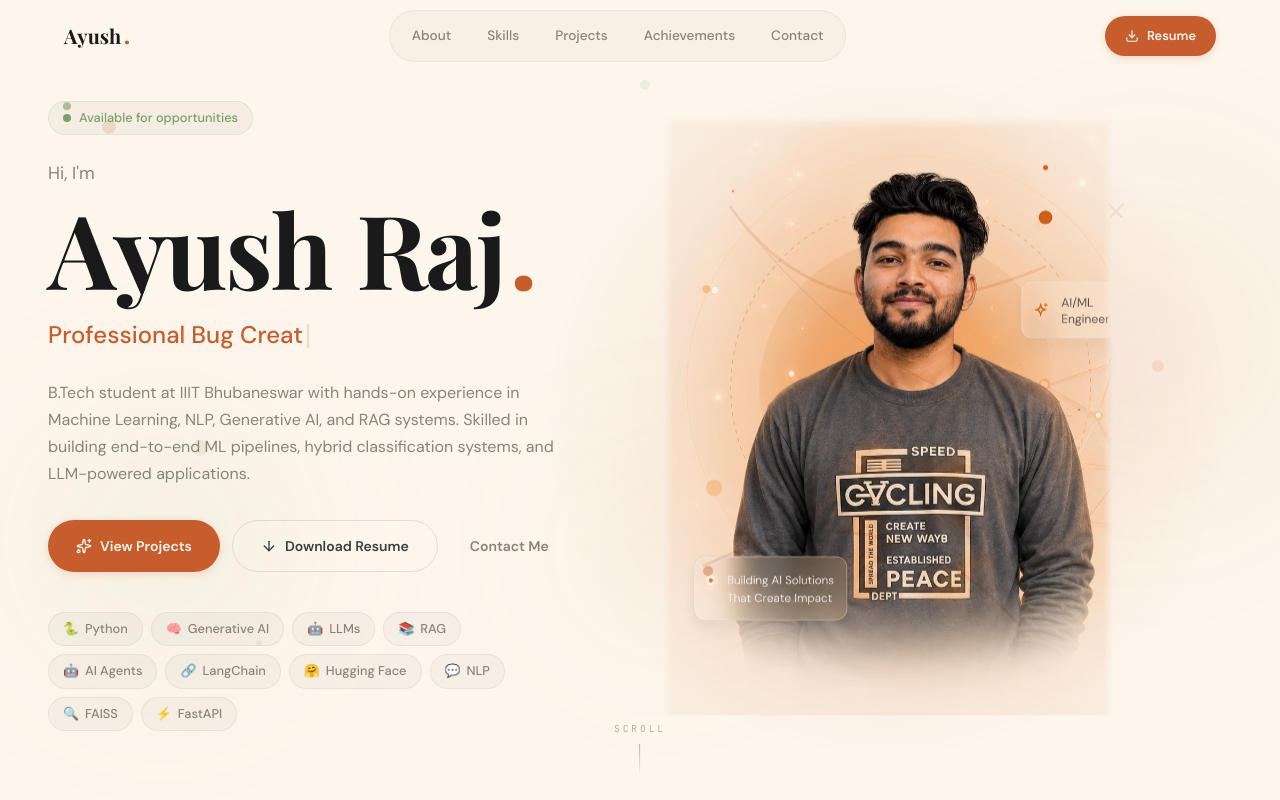
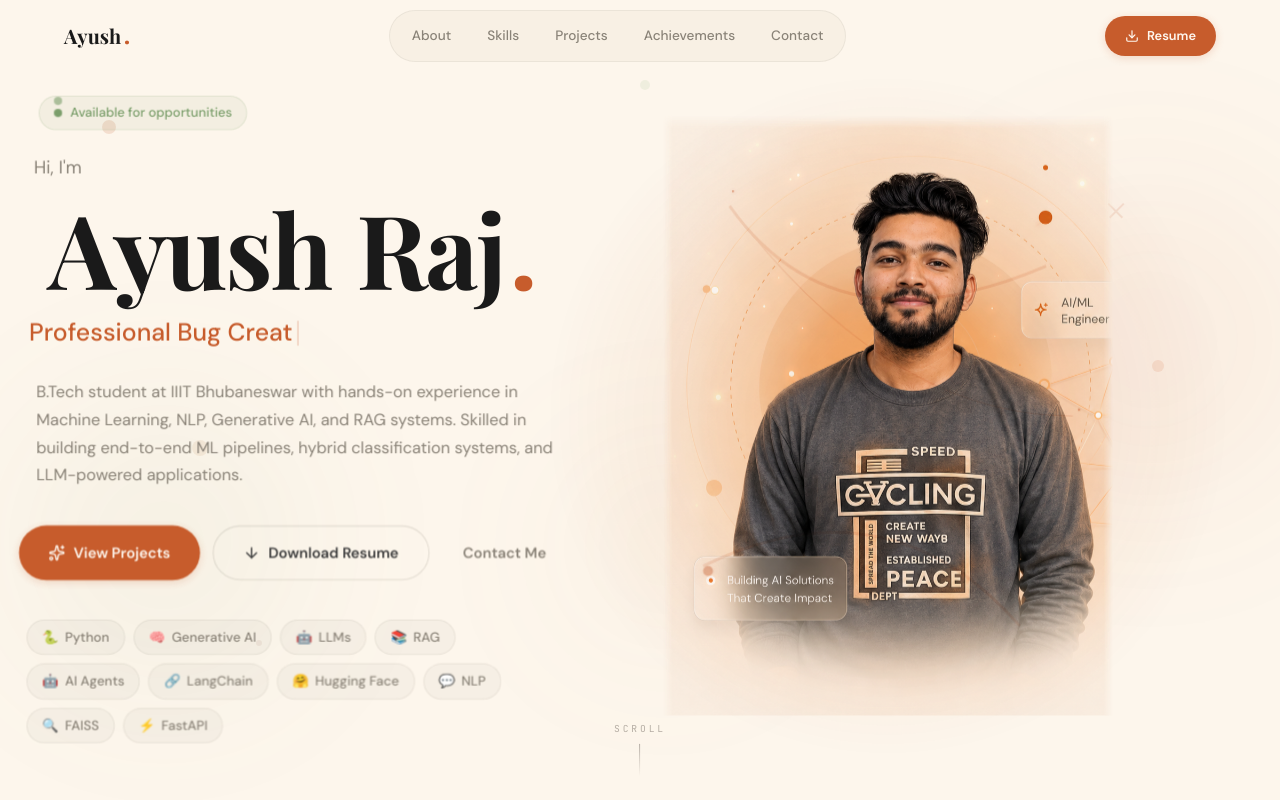
Before and after one commit to Ayush-06-gif/Portfolio, a Next.js app: page / in a window 1280 px wide. Shown: the top 800 px of the page. Built offline with nearby package versions, Linux system fonts and the light colour scheme.

Commit message:
Add extreme 3D parallax and interactive hover effects to Hero section

```diff
--- a/src/components/sections/Hero.tsx
+++ b/src/components/sections/Hero.tsx
@@ -196,7 +196,7 @@ export function Hero() {
               initial={{ opacity: 0, y: 20 }}
               animate={{ opacity: 1, y: 0 }}
               transition={{ delay: 0.5, duration: 0.6 }}
-              style={{ marginBottom: "1.5rem" }}
+              style={{ marginBottom: "1.5rem", z: 20 }}
             >
               <span className="badge badge-sage" style={{ gap: "0.5rem" }}>
                 <span style={{
@@ -235,6 +235,7 @@ export function Hero() {
                 color: "var(--stone)",
                 marginBottom: "0.75rem",
                 fontWeight: 400,
+                z: 30,
               }}
             >
               {heroData.greeting}
@@ -263,8 +264,10 @@ export function Hero() {
                   style={{
                     display: "inline-block",
                     perspective: 500,
+                    z: 50,
                     ...(char === " " ? { width: "0.25em" } : {}),
                   }}
+                  whileHover={{ scale: 1.1, color: "var(--terracotta)", z: 70 }}
                 >
                   {char === " " ? "\u00A0" : char}
                 </motion.span>
@@ -275,7 +278,7 @@ export function Hero() {
                 animate={{ opacity: 1, scale: 1 }}
                 transition={{ delay: 1.2, type: "spring", stiffness: 300 }}
                 onClick={handleDotClick}
-                whileHover={{ scale: 1.3 }}
+                whileHover={{ scale: 1.5, z: 80 }}
                 whileTap={{ scale: 0.8, rotate: 180 }}
                 style={{
                   color: "var(--terracotta)",
@@ -284,6 +287,7 @@ export function Hero() {
                   cursor: "pointer",
                   userSelect: "none",
                   transition: "color 0.3s",
+                  z: 50,
                 }}
                 title={dotClickCount > 0 ? `${5 - dotClickCount} more...` : undefined}
               >
@@ -302,6 +306,7 @@ export function Hero() {
                 color: "var(--charcoal)",
                 minHeight: "2rem",
                 marginBottom: "1.5rem",
+                z: 40,
               }}
             >
               <TextReveal texts={allRoles} />
@@ -318,6 +323,7 @@ export function Hero() {
                 maxWidth: 580,
                 lineHeight: 1.7,
                 marginBottom: "2rem",
+                z: 25,
               }}
             >
               {heroData.bio}
@@ -329,18 +335,19 @@ export function Hero() {
               initial={{ opacity: 0, y: 20 }}
               animate={{ opacity: 1, y: 0 }}
               transition={{ delay: 1.8, duration: 0.6 }}
+              style={{ z: 60 }}
             >
-              <a href="#projects" className="btn btn-primary">
+              <motion.a whileHover={{ scale: 1.05 }} whileTap={{ scale: 0.95 }} href="#projects" className="btn btn-primary">
                 <Sparkles style={{ width: 16, height: 16 }} />
                 View Projects
-              </a>
-              <a href="/resume.pdf" download="Ayush_Raj_Resume.pdf" className="btn btn-secondary">
+              </motion.a>
+              <motion.a whileHover={{ scale: 1.05 }} whileTap={{ scale: 0.95 }} href="/resume.pdf" download="Ayush_Raj_Resume.pdf" className="btn btn-secondary">
                 <ArrowDown style={{ width: 16, height: 16 }} />
                 Download Resume
-              </a>
-              <a href="#contact" className="btn btn-ghost">
+              </motion.a>
+              <motion.a whileHover={{ scale: 1.05 }} whileTap={{ scale: 0.95 }} href="#contact" className="btn btn-ghost">
                 Contact Me
-              </a>
+              </motion.a>
             </motion.div>
 
             {/* Tech Stack Pills */}
@@ -349,6 +356,7 @@ export function Hero() {
               initial={{ opacity: 0 }}
               animate={{ opacity: 1 }}
               transition={{ delay: 2.0, duration: 0.6 }}
+              style={{ z: 45 }}
             >
               {heroData.techIcons.map((tech, i) => (
                 <motion.div
@@ -360,9 +368,9 @@ export function Hero() {
                     type: "spring",
                     stiffness: 200,
                   }}
-                  whileHover={{ y: -3, scale: 1.05 }}
+                  whileHover={{ y: -5, scale: 1.15, rotate: [-2, 2, 0] }}
                   className="badge badge-neutral"
-                  style={{ cursor: "default" }}
+                  style={{ cursor: "pointer", z: 50 }}
                 >
                   <span aria-hidden="true">{tech.icon}</span>
                   {tech.name}
@@ -380,6 +388,7 @@ export function Hero() {
               alignItems: "center",
               width: "100%",
               height: "100%",
+              transformStyle: "preserve-3d",
             }}
             className="hero-image-container"
           >
@@ -392,6 +401,8 @@ export function Hero() {
                 position: "absolute",
                 inset: 0,
                 zIndex: 0,
+                transformStyle: "preserve-3d",
+                transform: `rotateY(${mousePos.x * 0.05}deg) rotateX(${-mousePos.y * 0.05}deg) translateZ(-20px)`,
               }}
             >
               {/* Subtle orange radial glow */}
@@ -421,6 +432,7 @@ export function Hero() {
                   initial={{ opacity: 0, scale: 0 }}
                   animate={{ opacity: [0.4, 0.8, 0.4], y: [0, -20, 0], scale: 1 }}
                   transition={{ duration: 5, repeat: Infinity, delay: node.delay, ease: "easeInOut" }}
+                  whileHover={{ scale: 2, backgroundColor: "#fff", boxShadow: "0 0 25px rgba(255,255,255,0.8)" }}
                   style={{
                     position: "absolute",
                     width: node.size,
@@ -431,6 +443,7 @@ export function Hero() {
                     left: node.left,
                     boxShadow: "0 0 15px rgba(196, 106, 53, 0.6)",
                     zIndex: 0,
+                    cursor: "pointer",
                   }}
                 />
               ))}
@@ -489,6 +502,7 @@ export function Hero() {
                 alignItems: "center",
                 // Multiply blend mode completely eliminates white backgrounds!
                 mixBlendMode: "multiply",
+                transformStyle: "preserve-3d",
               }}
             >
               <motion.div
@@ -497,7 +511,7 @@ export function Hero() {
                   height: "100%",
                   maxWidth: "100%",
                   aspectRatio: "3/4",
-                  transform: `rotateY(${mousePos.x * 0.1}deg) rotateX(${-mousePos.y * 0.1}deg)`,
+                  transform: `rotateY(${mousePos.x * 0.15}deg) rotateX(${-mousePos.y * 0.15}deg) translateZ(80px)`,
                   transformStyle: "preserve-3d",
                   display: "flex",
                   justifyContent: "center",
@@ -508,7 +522,7 @@ export function Hero() {
                   maskComposite: "intersect",
                   WebkitMaskComposite: "source-in",
                 }}
-                whileHover={{ scale: 1.02, y: -5 }}
+                whileHover={{ scale: 1.05, rotateZ: 1 }}
                 transition={{ type: "spring", stiffness: 300, damping: 20 }}
               >
                 <img
```
